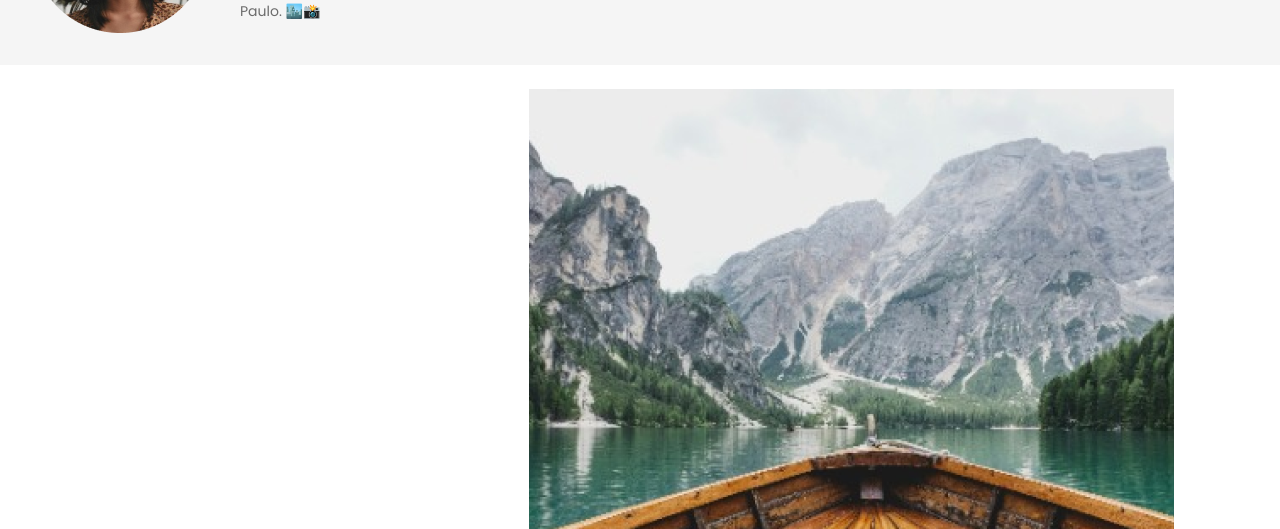
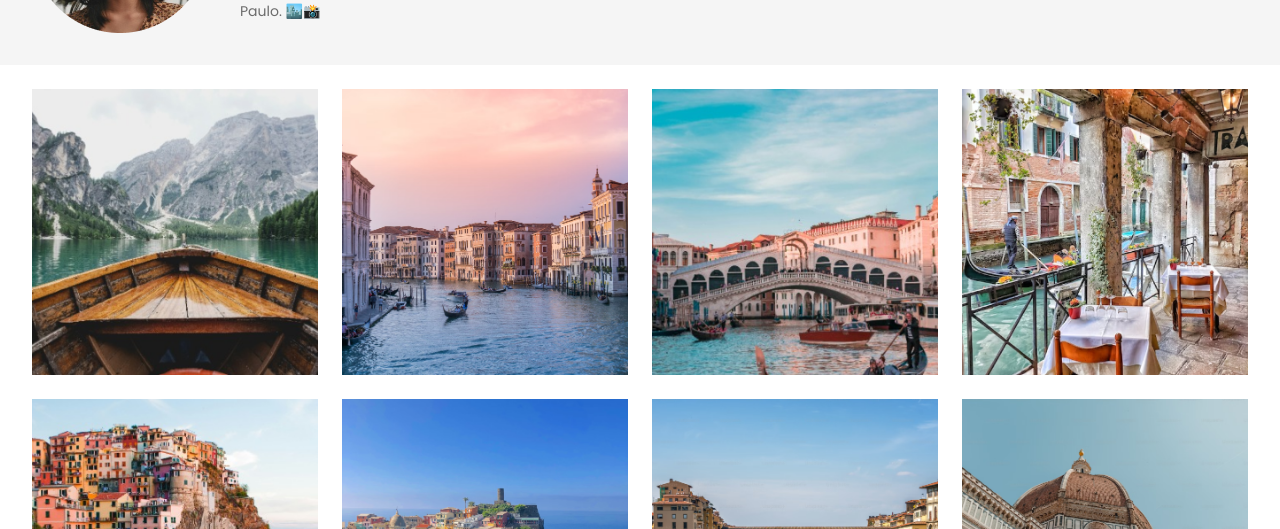
Before and after one commit to gabriel5987/projeto-travelgram, a plain HTML site: page index.html in a window 1280 px wide. Shown: the part 271-800 px from the top of the page. Drawn offline with Linux system fonts and the light colour scheme.

Commit message:
change main gallery

```diff
--- a/index.html
+++ b/index.html
@@ -67,6 +67,7 @@
          </div>
       </header>
      </div>
+     <div>
      <main class="container">
       <img src="assets/images/Image 01.png" alt="...">
       <img src="assets/images/Image 02.png" alt="...">
@@ -81,7 +82,7 @@
       <img src="assets/images/Image 11.png" alt="...">
       <img src="assets/images/Image 12.png" alt="...">
 
-
-     </main>
+   </main>
+   </div>
 </body>
 </html>
--- a/styles/main.css
+++ b/styles/main.css
@@ -1,11 +1,11 @@
-main{
+main {
     display: flex;
     flex-wrap: wrap;
     gap: 24px;
     padding-block: 24px;
 }
 
-main{
+main img {
     width: 286px;
     height: 286px;
     object-fit: cover;
```
